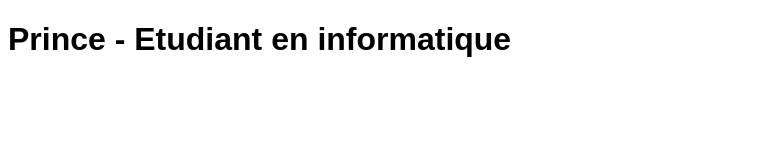
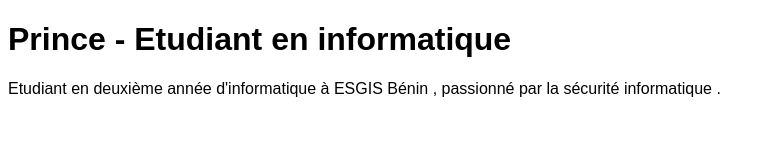
Before and after one commit to steph-dev17/mon-cv, a plain HTML site: page index.html in a window 1280 px wide. Shown: the whole page, without its empty margins (0-774 px from the left). Drawn offline with Linux system fonts and the light colour scheme.

Commit message:
mise en place de la section description

```diff
--- a/index.html
+++ b/index.html
@@ -11,7 +11,7 @@
    <h1>Prince - Etudiant en informatique</h1>
 
   <!-- DESCRIPTION -->
-
+   <p>Etudiant en deuxième année d'informatique à ESGIS Bénin , passionné par la sécurité informatique .</p>
   <!-- FORMATIONS -->
 
   <!-- COMPETENCES -->
```
